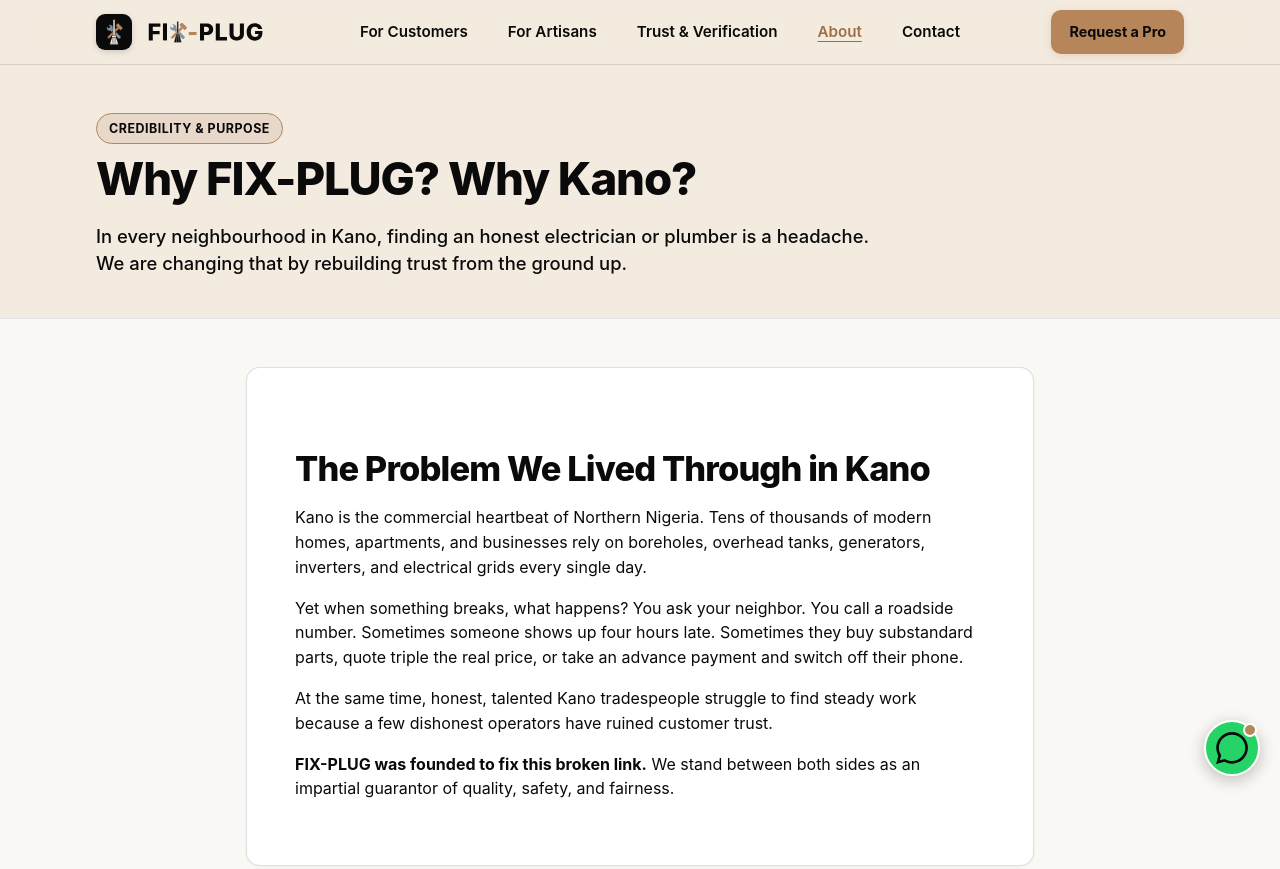
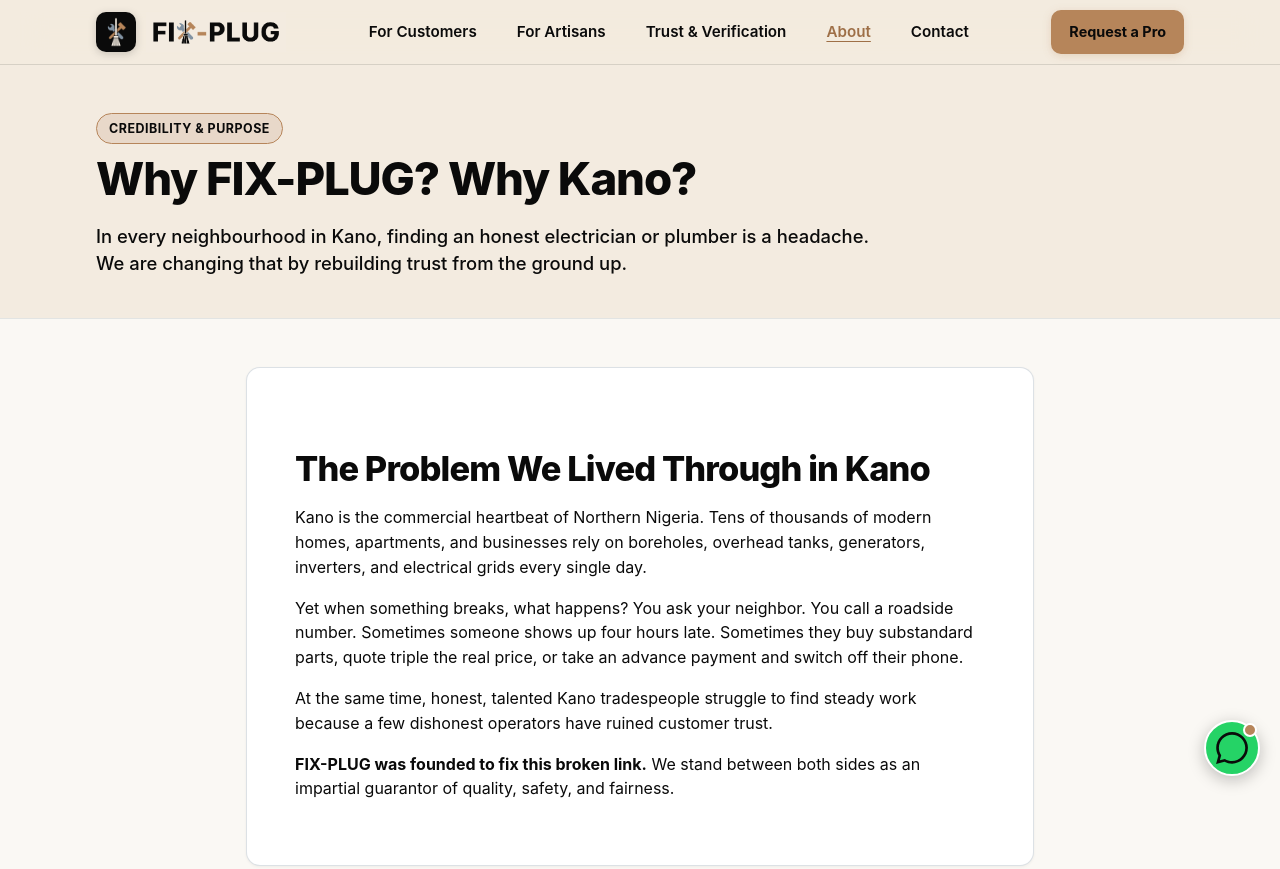
Before and after one commit to shvrk44-glitch/fix-plug, a website: page about/index.html in a window 1280 px wide. Shown: the top 869 px of the page. Drawn offline with Linux system fonts and the light colour scheme.

Commit message:
fix: use logo PNG in header across all pages, fix emblem sizing, copy real brand emblem

```diff
--- a/about/index.html
+++ b/about/index.html
@@ -27,8 +27,8 @@
     <div class="container">
       <div class="header-inner">
         <a href="../index.html" class="brand-link" aria-label="FIX-PLUG Homepage">
-          <img src="../assets/FIX-PLUG_brand_emblem.png" alt="" class="brand-emblem-badge" width="36" height="36">
-          <img src="../assets/logo.svg" alt="FIX-PLUG" class="brand-logo-img" width="130" height="36">
+          <img src="../assets/FIX-PLUG_brand_emblem.png" alt="" class="brand-emblem-badge" width="40" height="40">
+          <img src="../assets/FIX-PLUG_logo_horizontal.png" alt="FIX-PLUG" class="brand-logo-img" width="210" height="60">
         </a>
 
         <nav class="nav-desktop" role="navigation" aria-label="Main menu">
--- a/css/style.css
+++ b/css/style.css
@@ -199,18 +199,21 @@ a:hover {
 }
 
 .brand-emblem-badge {
-  width: 36px;
-  height: 36px;
-  border-radius: 9px;
+  width: 40px;
+  height: 40px;
+  border-radius: 10px;
   display: block;
   flex-shrink: 0;
-  box-shadow: 0 2px 6px rgba(10, 10, 10, 0.15);
+  object-fit: contain;
+  box-shadow: 0 2px 8px rgba(10, 10, 10, 0.18);
 }
 
 .brand-logo-img {
-  height: 36px;
+  height: 40px;
   width: auto;
+  max-width: 180px;
   display: block;
+  object-fit: contain;
 }
 
 .nav-desktop {
```
Also changed, not shown: artisans/index.html (+2 -2 lines), contact/index.html (+2 -2 lines), customers/index.html (+2 -2 lines), index.html (+3 -3 lines), privacy/index.html (+2 -2 lines), trust/index.html (+2 -2 lines).
